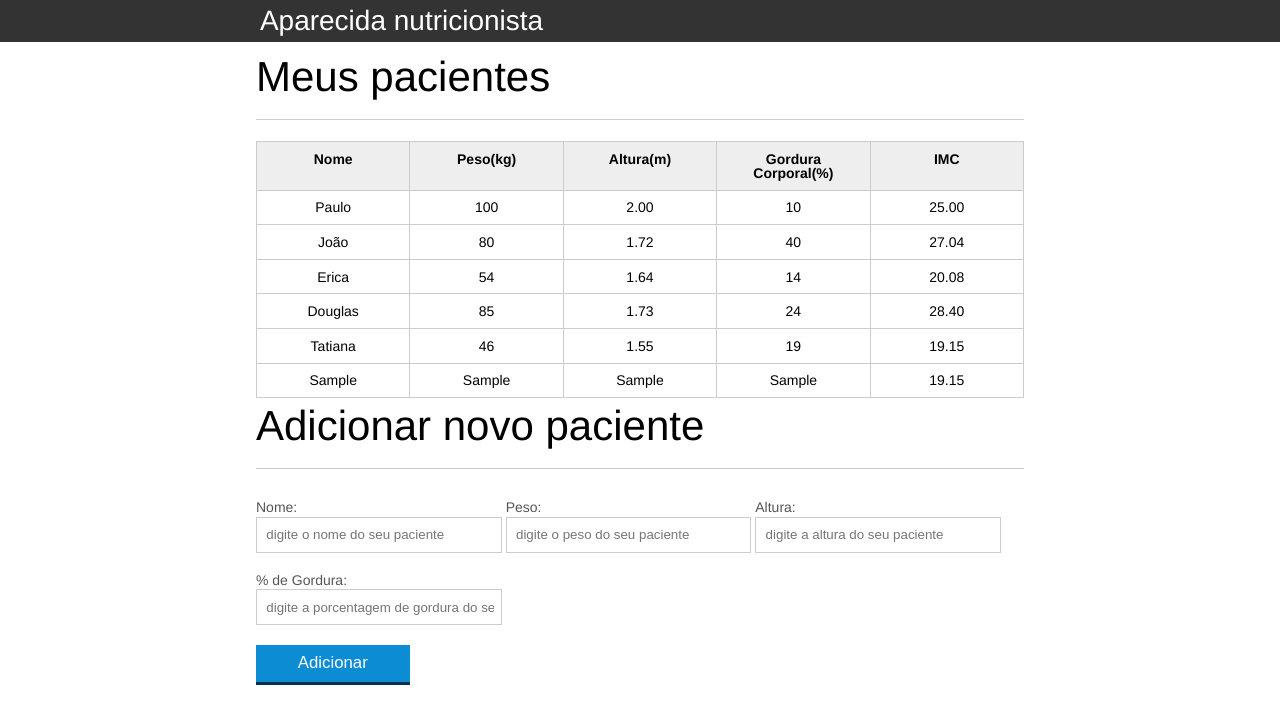
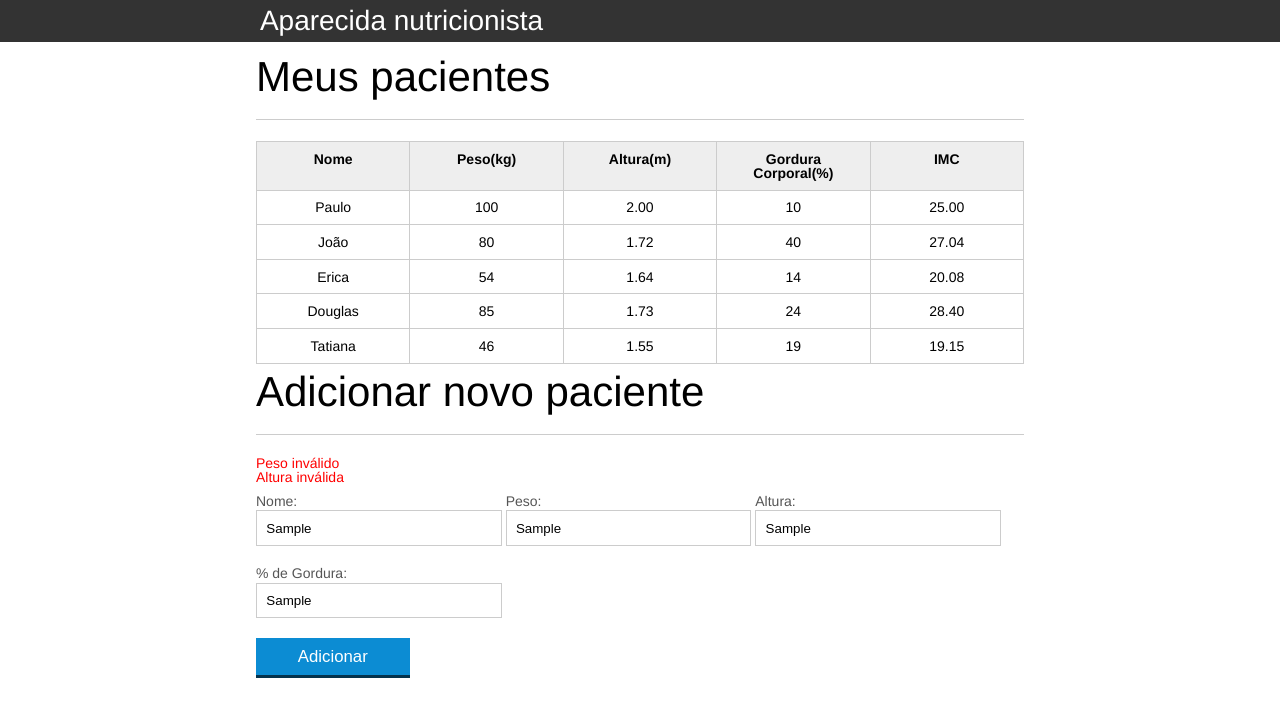
Before and after one commit to lucasbegnini/introducao-javascript, a plain HTML site: page index.html in a window 1280 px wide. Both pictures are taken after typing "Sample", "Sample", "Sample", "Sample" into the empty fields and a click on the button "Adicionar". Drawn offline with Linux system fonts and the light colour scheme.

Commit message:
[Aula 06]

```diff
--- a/css/index.css
+++ b/css/index.css
@@ -136,3 +136,7 @@ button[disabled=disabled], button:disabled {
 .paciente-invalido{
 	background-color: rgba(227, 30, 30, 0.758);
 }
+
+#mensagens-erros{
+	color: red;
+}
--- a/index.html
+++ b/index.html
@@ -75,7 +75,9 @@
 			<!-- ... -->
 <section class="container">
     <h2 id="titulo-form">Adicionar novo paciente</h2>
-    <form id="form-adiciona">
+    <ul id="mensagens-erros"></ul>
+	<form id="form-adiciona">
+
         <div class="grupo">
             <label for="nome">Nome:</label>
             <input id="nome" name="nome" type="text" placeholder="digite o nome do seu paciente" class="campo">
--- a/js/calcula-imc.js
+++ b/js/calcula-imc.js
@@ -17,22 +17,23 @@ for (var i=0;i<pacientes.length;i++){
 
 
     var calculaImc = true;
+    var pesoEhValido = validaPeso(peso);
 
-    if (!validaPeso(peso)){
+    if (!pesoEhValido){
         console.log("peso inválido");
         tdImc.textContent = "peso inválido";
         paciente.classList.add("paciente-invalido");
-        calculaImc = false;
     }
 
-    if (!validaAltura(altura)){
+    var alturaEhValida = validaAltura(altura);
+    if (!alturaEhValida){
         console.log("altura inválida");
         tdImc.textContent = "altura inválida";
         paciente.classList.add("paciente-invalido");
         calculaImc = false;
     }
 
-    if(calculaImc) {
+    if(pesoEhValido && alturaEhValida) {
         tdImc.textContent = calcularImc(peso, altura);
     }
 }
@@ -44,17 +45,17 @@ function calcularImc(peso, altura){
 }
 
 function validaPeso(peso){
-    var pesoEhValido = true;
-    if ((peso <= 0) || (peso >= 1000)){
-        pesoEhValido = false;
+    if ((peso >= 0) && (peso < 1000)){
+        return true;
+    }else {
+        return false;
     }
-    return pesoEhValido;
 }
 
 function validaAltura(altura){
-    var alturaEhValido = true;
-    if ((altura <= 0) || (altura >= 3.0)){
-        alturaEhValido = false;
+    if ((altura > 0) && (altura < 3.0)){
+        return true;
+    } else {
+        return false;
     }
-    return alturaEhValido;
 }
--- a/js/form.js
+++ b/js/form.js
@@ -7,12 +7,23 @@ botaoAdicionar.addEventListener("click", function(event){
     var form = document.querySelector("#form-adiciona");
     var paciente = obtemPacienteDoFormulario(form);
 
+    var erros = validaPaciente(paciente);
+
+    if(erros.length > 0) {
+        console.log("paciente inválido");
+        exibeMensagensDeErros(erros);
+        return;
+    }
+
     // Monta TR
     var tabela = document.querySelector("#tabela-pacientes");
     var pacienteTr = montaTr(paciente);
     tabela.appendChild(pacienteTr);
 
     form.reset();
+    var mensagensErro = document.querySelector("#mensagens-erros");
+    mensagensErro.innerHTML = "";
+
 
 });
 
@@ -58,3 +69,31 @@ function montaTd(dado,classe) {
     td.classList.add(classe);
     return td;
 }
+
+function validaPaciente(paciente){
+
+    var erros = [];
+
+    if(paciente.nome.length <= 0) erros.push("Nome não pode ser em branco");
+    if(paciente.gordura.length <= 0) erros.push("Gordura não pode ser em branco");
+    if(paciente.altura.length <= 0) erros.push("Altura não pode ser em branco");
+    if(paciente.peso.length <= 0) erros.push("Peso não pode ser em branco");
+
+    if(!validaPeso(paciente.peso)) erros.push("Peso inválido");
+
+    if(!validaAltura(paciente.altura)) erros.push("Altura inválida");
+
+    if(paciente.gordura.length <= 0) erros.push("Gordura não pode ser em branco");
+
+    return erros;
+}
+
+function exibeMensagensDeErros(erros){
+     var ul = document.querySelector("#mensagens-erros");
+     ul.innerHTML = "";
+     erros.forEach(function(erro){
+        var li = document.createElement("li");
+        li.textContent = erro;
+        ul.appendChild(li);
+    });
+}
```
